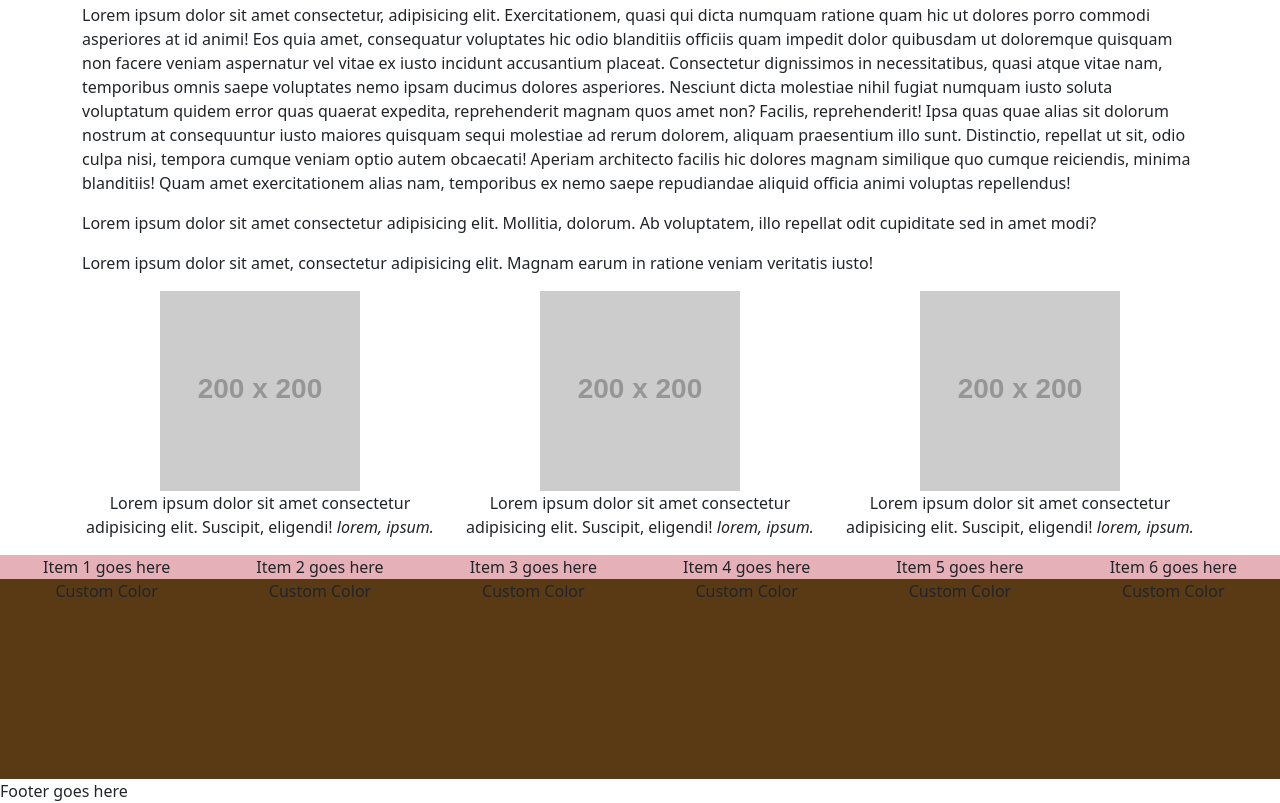
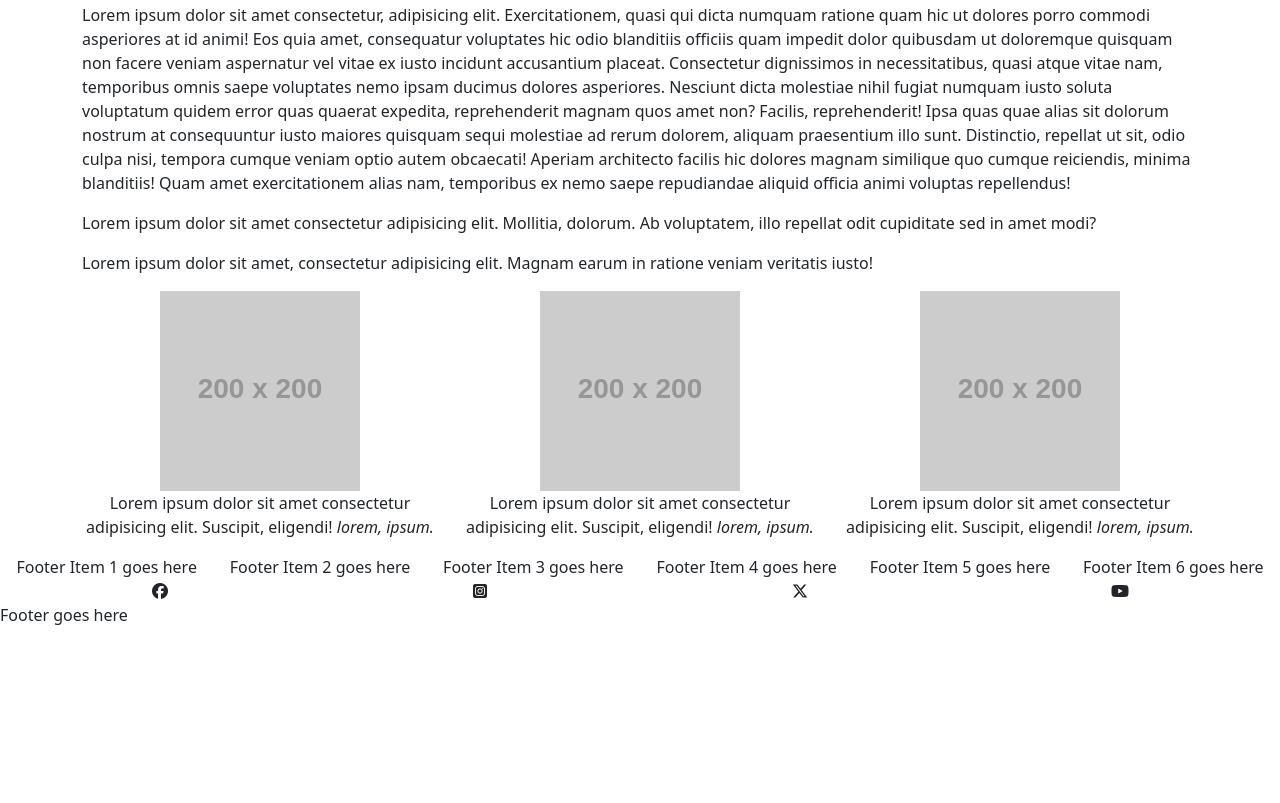
Before and after one commit to VickeyCervantes/imed1316-spring-2024, a plain HTML site: page index.html in a window 1280 px wide. Shown: the part 2204-3007 px from the top of the page. After the commit the page ends 2831 px from the top, so only its background shows below. Drawn offline with nearby package versions, Linux system fonts and the light colour scheme; placeholder pictures from the web are drawn by us; a web font is replaced by a local one.

Commit message:
Completed div

```diff
--- a/index.html
+++ b/index.html
@@ -329,33 +329,41 @@
      <!-- End Testimonials-->
 
        <!-- Begin Footer -->
-       <div class="container-fluid text-center" style="background-color: rgb(230, 176, 184);height: 200 px;">
+       <div class="container-fluid text-center">
         <div class="row">
-            <div class="col-6
-            col-xxs-6 col-xs-6 col-s-6 col-md-4 col-lg-2 col-xl-2 col-xxl-2">Item 1 goes here</div>
-            <div class="col-6 col-xxs-6 col-xs-6 col-sm-6 col-md-4 col-lg-2 col-xl-2 col-xxl-2">Item 2 goes here</div>
-            <div class="col-6 col-xxs-6 col-xs-6 col-sm-6 col-md-4 col-lg-2 col-xl-2 col-xxl-2">Item 3 goes here</div>
-            <div class="col-6 col-xxs-6 col-xs-6 col-sm-6 col-md-4 col-lg-2 col-xl-2 col-xxl-2">Item 4 goes here</div>
-            <div class="col-6 col-xxs-6 col-xs-6 col-sm-6 col-md-4 col-lg-2 col-xl-2 col-xxl-2">Item 5 goes here</div>
-            <div class="col-6 col-xxs-6 col-xs-6 col-sm-6 col-md-4 col-lg-2 col-xl-2 col-xxl-2">Item 6 goes here</div>
+            <div class="col-6 col-xxs-6 col-xs-6 col-sm-6 col-md-4 col-lg-2 col-xl-2 col-xxl-2">Footer Item 1 goes here</div>
+            <div class="col-6 col-xxs-6 col-xs-6 col-sm-6 col-md-4 col-lg-2 col-xl-2 col-xxl-2">Footer Item 2 goes here</div>
+            <div class="col-6 col-xxs-6 col-xs-6 col-sm-6 col-md-4 col-lg-2 col-xl-2 col-xxl-2">Footer Item 3 goes here</div>
+            <div class="col-6 col-xxs-6 col-xs-6 col-sm-6 col-md-4 col-lg-2 col-xl-2 col-xxl-2">Footer Item 4 goes here</div>
+            <div class="col-6 col-xxs-6 col-xs-6 col-sm-6 col-md-4 col-lg-2 col-xl-2 col-xxl-2">Footer Item 5 goes here</div>
+            <div class="col-6 col-xxs-6 col-xs-6 col-sm-6 col-md-4 col-lg-2 col-xl-2 col-xxl-2">Footer Item 6 goes here</div>
         </div>
-     </div>
-     <!-- End Footer -->
 
-            <!-- Begin Practice Custom Properties-->
-            <div class="container-fluid text-center custom-color">
+
+
+
+            <!-- Social Media Icons -->
               <div class="row">
-                  <div class="col-6
-                  col-xxs-6 col-xs-6 col-s-6 col-md-4 col-lg-2 col-xl-2 col-xxl-2">Custom Color</div>
-                  <div class="col-6 col-xxs-6 col-xs-6 col-sm-6 col-md-4 col-lg-2 col-xl-2 col-xxl-2">Custom Color</div>
-                  <div class="col-6 col-xxs-6 col-xs-6 col-sm-6 col-md-4 col-lg-2 col-xl-2 col-xxl-2">Custom Color</div>
-                  <div class="col-6 col-xxs-6 col-xs-6 col-sm-6 col-md-4 col-lg-2 col-xl-2 col-xxl-2">Custom Color</div>
-                  <div class="col-6 col-xxs-6 col-xs-6 col-sm-6 col-md-4 col-lg-2 col-xl-2 col-xxl-2">Custom Color</div>
-                  <div class="col-6 col-xxs-6 col-xs-6 col-sm-6 col-md-4 col-lg-2 col-xl-2 col-xxl-2">Custom Color</div>
+
+                  <div class="col-6 col-xxs-6 col-xs-6 col-sm-6 col-md-3 col-lg-3 col-xl-3 col-xxl-3">
+                    <i class="fa-brands fa-facebook"></i>
+                  </div>
+
+                  <div class="col-6 col-xxs-6 col-xs-6 col-sm-6 col-md-3 col-lg-3 col-xl-3 col-xxl-3">
+                    <i class="fa-brands fa-square-instagram"></i>
+                  </div>
+
+                  <div class="col-6 col-xxs-6 col-xs-6 col-sm-6 col-md-3 col-lg-3 col-xl-3 col-xxl-3">
+                    <i class="fa-brands fa-x-twitter"></i>
+                  </div>
+
+                  <div class="col-6 col-xxs-6 col-xs-6 col-sm-6 col-md-3 col-lg-3 col-xl-3 col-xxl-3">
+                    <i class="fa-brands fa-youtube"></i>
+                  </div>
+
               </div>
            </div>
-           <!-- End Practice Custom Properties -->
-
+        <!-- End Footer -->
 
 
 
```
